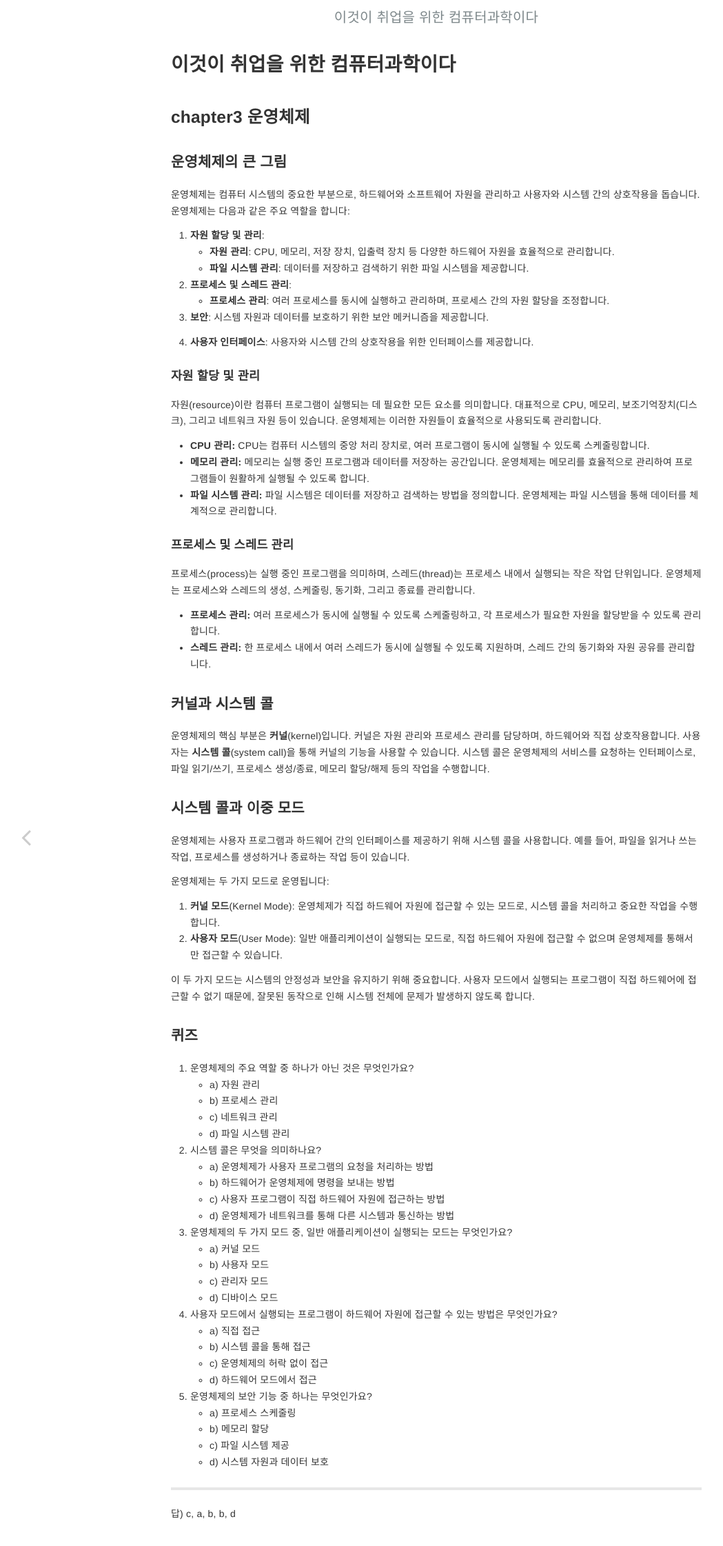
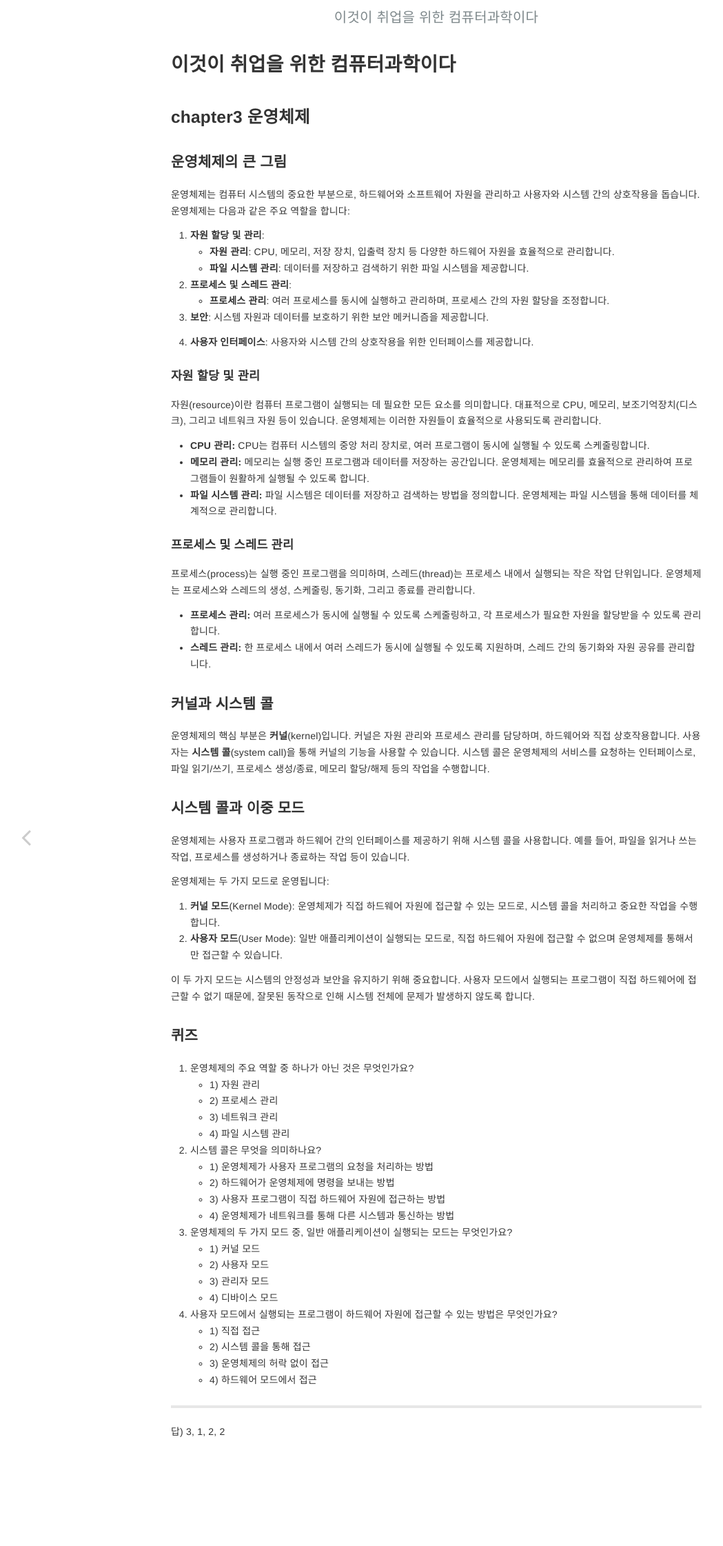
Before and after one commit to kyuwon53/kyuwon53.github.io, a Jekyll site: the page built from _posts/2024-09-19-이것이 취업을 위한 컴퓨터과학이다.md, in a window 1280 px wide. Shown: the top 2242 px of the page at 69% size, without its empty margins (7-1056 px from the left). Built offline with Jekyll 4.4.1, drawn with Linux system fonts in a browser that asks for light colours; comment, search, counter and statistics services are not loaded.

Commit message:
문제, 답 수정

```diff
--- a/_posts/2024-09-19-이것이 취업을 위한 컴퓨터과학이다.md
+++ b/_posts/2024-09-19-이것이 취업을 위한 컴퓨터과학이다.md
@@ -51,35 +51,29 @@ categories: 공부 책 cs
 ### 퀴즈
 
 1. 운영체제의 주요 역할 중 하나가 아닌 것은 무엇인가요?
-   - a) 자원 관리
-   - b) 프로세스 관리
-   - c) 네트워크 관리
-   - d) 파일 시스템 관리
+   - 1) 자원 관리
+   - 2) 프로세스 관리
+   - 3) 네트워크 관리
+   - 4) 파일 시스템 관리
 
 2. 시스템 콜은 무엇을 의미하나요?
-   - a) 운영체제가 사용자 프로그램의 요청을 처리하는 방법
-   - b) 하드웨어가 운영체제에 명령을 보내는 방법
-   - c) 사용자 프로그램이 직접 하드웨어 자원에 접근하는 방법
-   - d) 운영체제가 네트워크를 통해 다른 시스템과 통신하는 방법
+   - 1) 운영체제가 사용자 프로그램의 요청을 처리하는 방법
+   - 2) 하드웨어가 운영체제에 명령을 보내는 방법
+   - 3) 사용자 프로그램이 직접 하드웨어 자원에 접근하는 방법
+   - 4) 운영체제가 네트워크를 통해 다른 시스템과 통신하는 방법
 
 3. 운영체제의 두 가지 모드 중, 일반 애플리케이션이 실행되는 모드는 무엇인가요?
-   - a) 커널 모드
-   - b) 사용자 모드
-   - c) 관리자 모드
-   - d) 디바이스 모드
+   - 1) 커널 모드
+   - 2) 사용자 모드
+   - 3) 관리자 모드
+   - 4) 디바이스 모드
 
 4. 사용자 모드에서 실행되는 프로그램이 하드웨어 자원에 접근할 수 있는 방법은 무엇인가요?
-   - a) 직접 접근
-   - b) 시스템 콜을 통해 접근
-   - c) 운영체제의 허락 없이 접근
-   - d) 하드웨어 모드에서 접근
-
-5. 운영체제의 보안 기능 중 하나는 무엇인가요?
-   - a) 프로세스 스케줄링
-   - b) 메모리 할당
-   - c) 파일 시스템 제공
-   - d) 시스템 자원과 데이터 보호
+   - 1) 직접 접근
+   - 2) 시스템 콜을 통해 접근
+   - 3) 운영체제의 허락 없이 접근
+   - 4) 하드웨어 모드에서 접근
 
 ---
 
-답) c, a, b, b, d
+답) 3, 1, 2, 2
```
